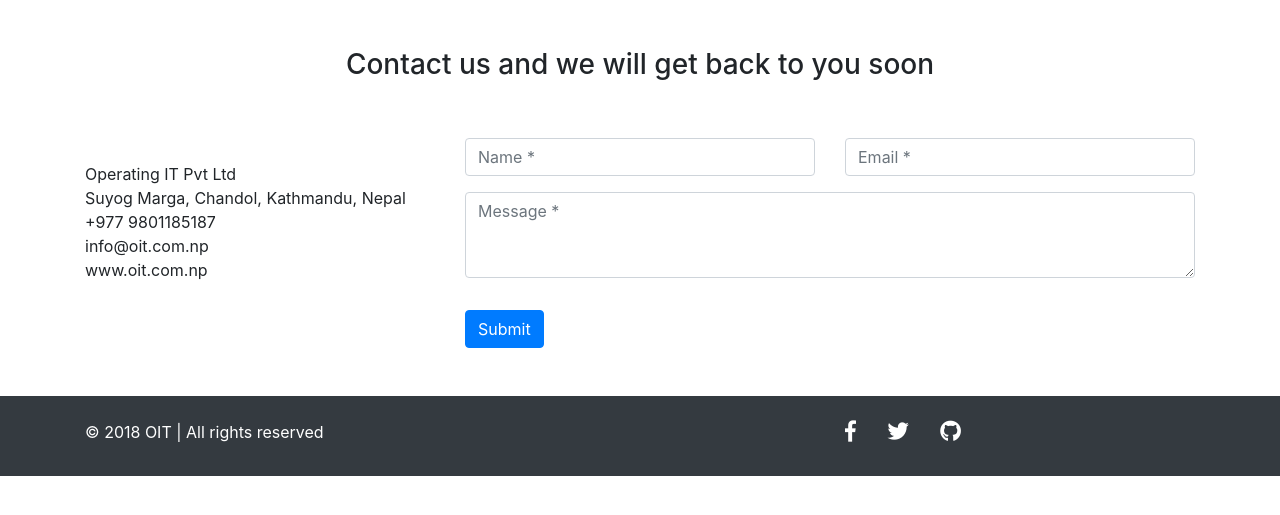
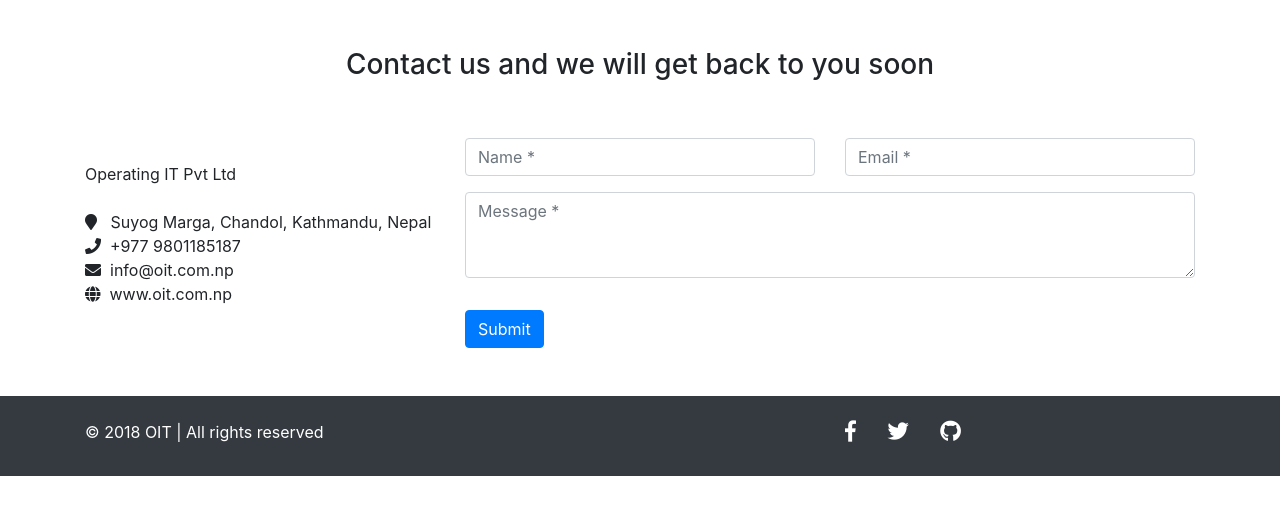
Before and after one commit to navrang-hotel/oit, a Django app: page /base/contact/ in a window 1280 px wide. Shown: the part 56-571 px from the top of the page. Run offline with Django 3.2, Linux system fonts and the light colour scheme; some libraries are stand-ins or nearby versions.

Commit message:
Added fs icons to contact page

```diff
--- a/base/templates/base/contact.html
+++ b/base/templates/base/contact.html
@@ -10,11 +10,11 @@
     <div class="row py-5">
       <div class="col-sm-4">
         <p class="my-4">
-Operating IT Pvt Ltd<br/>
-Suyog Marga, Chandol, Kathmandu, Nepal<br/>
-+977 9801185187<br/>
-info@oit.com.np<br/>
-www.oit.com.np<br/>
+Operating IT Pvt Ltd<br/><br/>
+<i class="fas fa-map-marker"></i>&nbsp;&nbsp;  Suyog Marga, Chandol, Kathmandu, Nepal<br/>
+<i class="fas fa-phone"></i>&nbsp;  +977 9801185187<br/>
+<i class="fas fa-envelope"></i>&nbsp;  info@oit.com.np<br/>
+<i class="fas fa-globe"></i>&nbsp;  www.oit.com.np<br/>
         </p>
       </div>
       <div class="col-sm-8">
```
